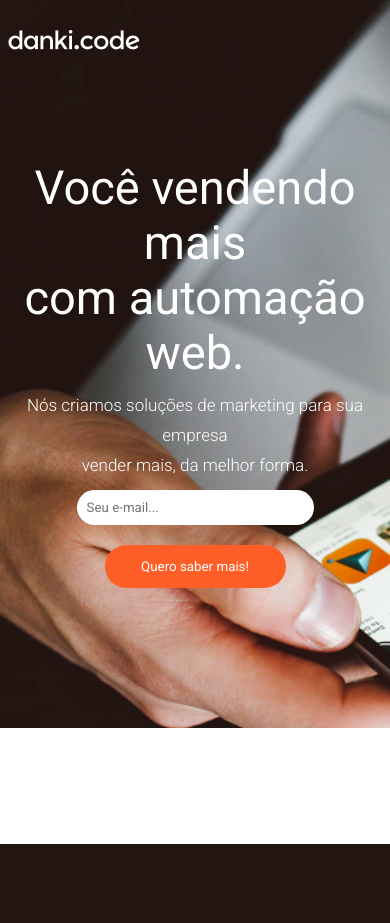
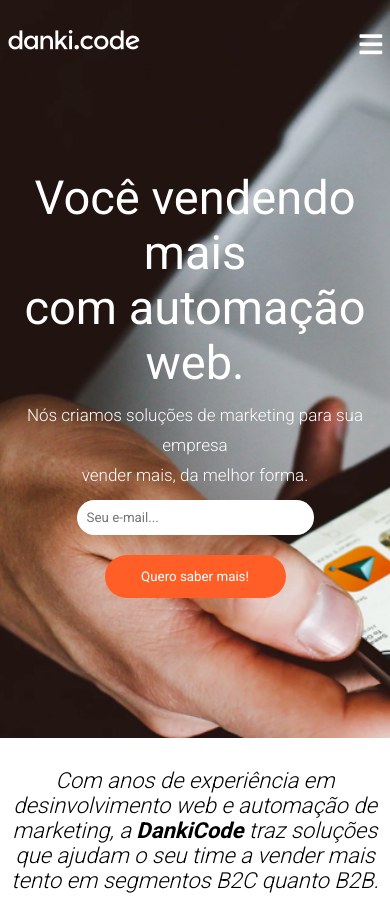
Before and after one commit to Kausinho/projeto_10, a PHP site: page / in a window 390 px wide. Before the commit the page ends 844 px from the top, so only its background shows below. Run offline with PHP 8.4, Linux system fonts and the light colour scheme.

Commit message:
Menu  mobile e Sessão chamada danki

```diff
--- a/index.php
+++ b/index.php
@@ -27,6 +27,15 @@
                         <li class="btn-nav"><a href="">Quero um orçamento</a></li>
                     </ul>
                 </nav><!--desktop-->
+                <nav class="mobile">
+                    <h3><i class="fa fa-bars"></i></h3>
+                    <ul>
+                        <li><a href="">Sobre</a></li>
+                        <li><a href="">Serviços</a></li>
+                        <li><a href="">Contato</a></li>
+                        <li class="btn-nav"><a href="">Quero um orçamento</a></li>
+                    </ul>
+                </nav><!--mobile-->
                 <div class="clear"></div><!--clear-->
             </div><!--mneu-topo-->
             <div class="chamada-header">
@@ -40,6 +49,13 @@
         </div><!--container-->
     </header>
 
+    <section class="descricao-danki">
+        <div class="container">
+            <p>Com anos de experiência em desinvolvimento web e automação de marketing, a <b>DankiCode</b> traz soluções que ajudam o seu time a vender mais tento em segmentos B2C quanto B2B.</p>
+        </div><!--container-->
+    </section><!--descricao-danki-->
+
+    <script src="https://code.jquery.com/jquery-3.6.0.min.js"></script>
     <script src="js/file.js"></script>
 </body>
 </html>
```
